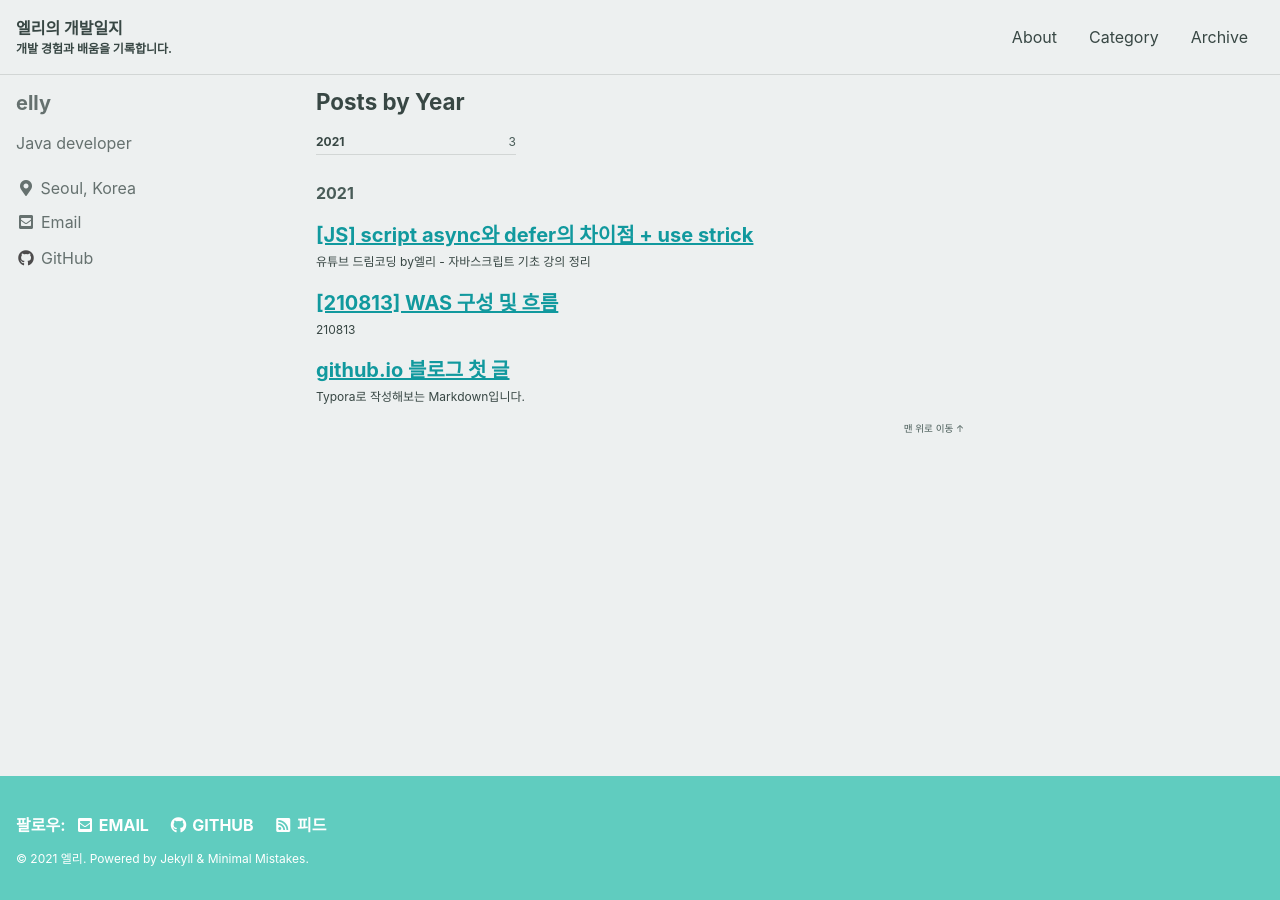
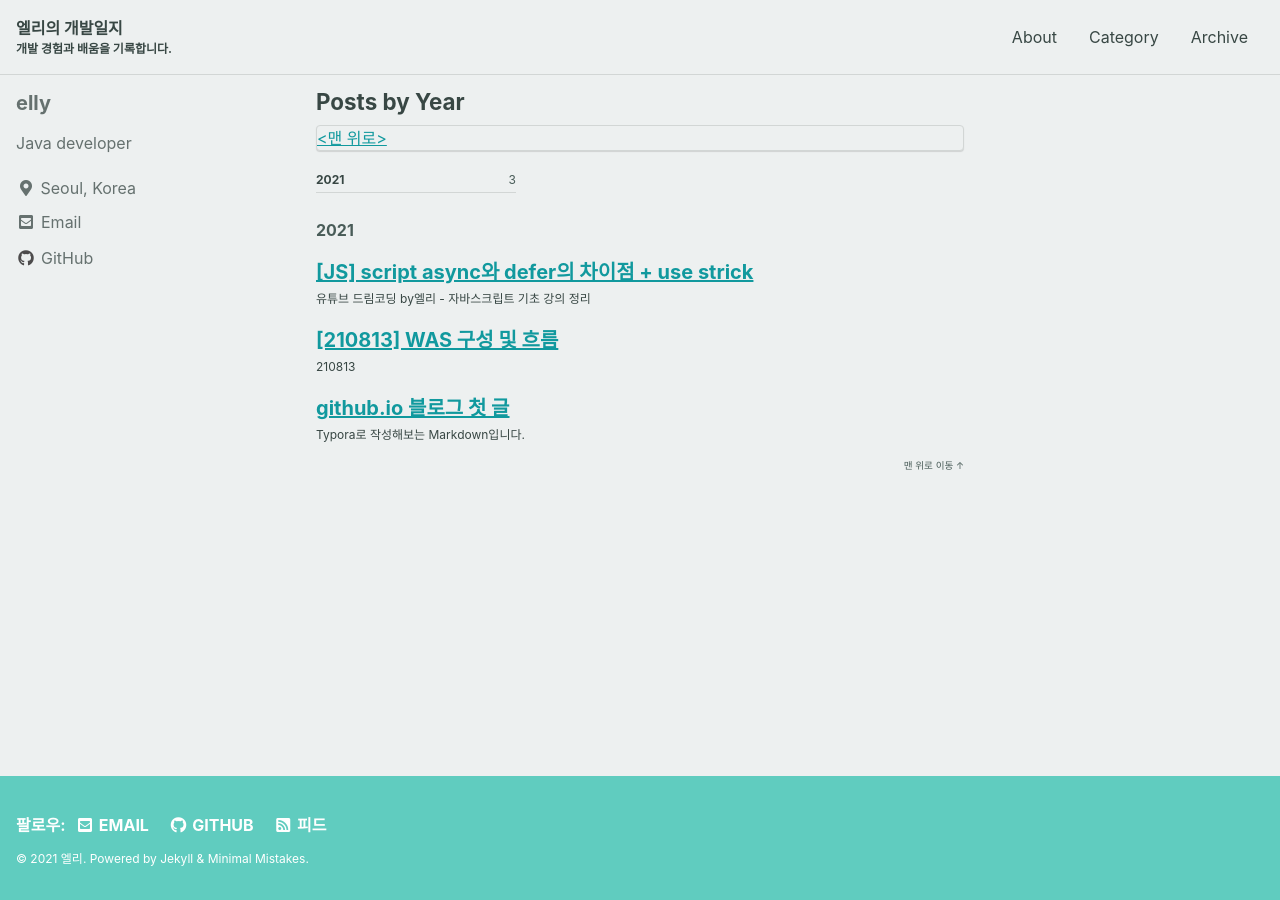
Before and after one commit to ellylee617/ellylee617.github.io, a Jekyll site: the page built from _pages/year-archive.md, in a window 1280 px wide. Built offline with Jekyll 4.4.1, drawn with Linux system fonts in a browser that asks for light colours; cached includes are drawn as plain includes.

Commit message:
Update posts.html

```diff
--- a/_layouts/posts.html
+++ b/_layouts/posts.html
@@ -1,7 +1,10 @@
 ---
 layout: archive
 ---
-
+<div class="toc">
+      <a href="#">&lt;맨 위로&gt;</a>
+      {% include toc.html html=content %}
+</div>
 {{ content }}
 
 <ul class="taxonomy__index">
```
